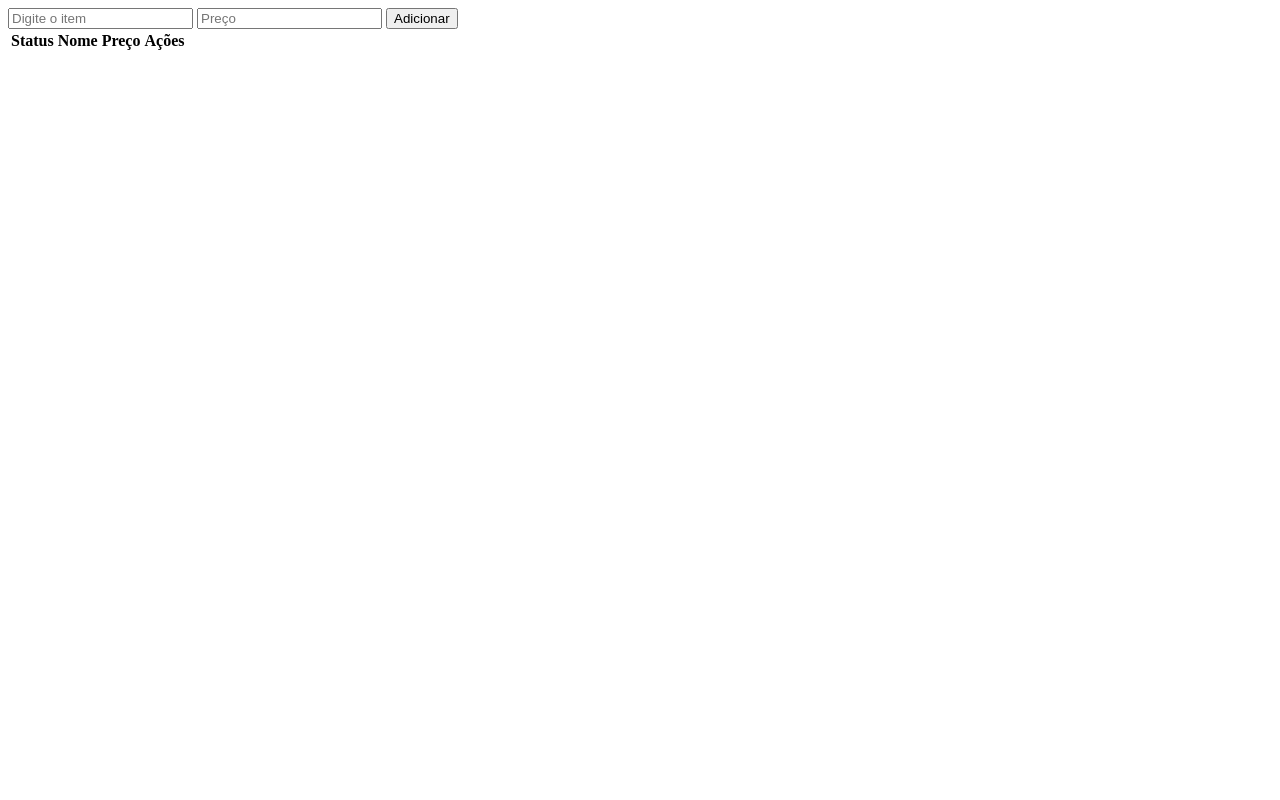
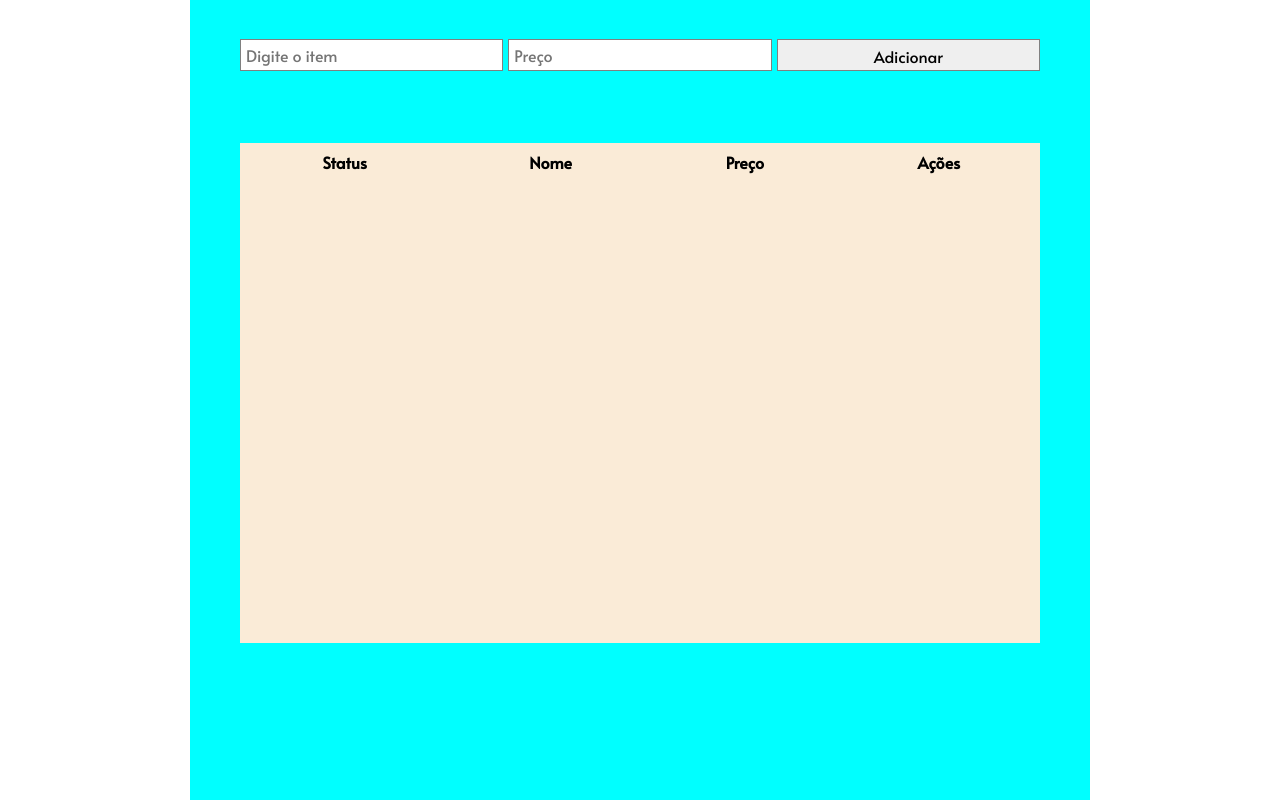
Before and after one commit to maueici0/Lista, a plain HTML site: page index.html in a window 1280 px wide. Drawn offline with Linux system fonts and the light colour scheme; the site is published under a folder, as on GitHub Pages, so addresses that start at the root find nothing.

Commit message:
Update index.html

```diff
--- a/index.html
+++ b/index.html
@@ -5,9 +5,9 @@
     <script type="module" src="JavaScript Arquivos/index.js"></script>
     <script type="module" src="JavaScript Arquivos/lista.js"></script>
 
-    <link rel="stylesheet" href="/Stylesheet/style.css">
-    <link rel="stylesheet" href="/Stylesheet/tabela.css">
-    <link rel="stylesheet" href="/Stylesheet/body.css">
+    <link rel="stylesheet" href="Stylesheet/style.css">
+    <link rel="stylesheet" href="Stylesheet/tabela.css">
+    <link rel="stylesheet" href="Stylesheet/body.css">
 
     <meta charset="UTF-8">
     <meta http-equiv="X-UA-Compatible" content="IE=edge">
```
